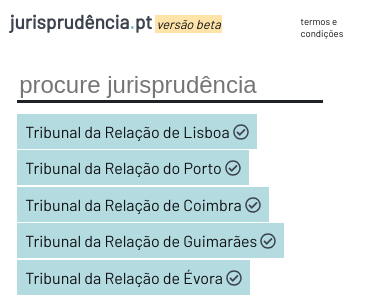
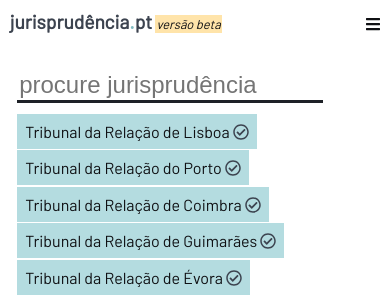
Before and after one commit to EllisBell/juris, a Django app: page / in a window 390 px wide. Shown: the top 300 px of the page. Run offline with Django 3.2, Linux system fonts and the light colour scheme; parts of the project's set-up code (start-up, migrations or seed data) failed here and were passed over; some libraries are stand-ins or nearby versions.

Commit message:
nav menu

```diff
--- a/juris-django/jurisapp/static/jurisapp/css/style.css
+++ b/juris-django/jurisapp/static/jurisapp/css/style.css
@@ -35,16 +35,14 @@ body {
 }
 
 header {
-	/*height: 5%;*/
 	margin-top: 0px;
 	margin-bottom:15px;
-	/*padding:10px;*/
 	padding-top: 10px;
 	position: relative;
 }
 
 header h1 {
-	margin:0px;
+	margin:0;
 }
 
 #logo {
@@ -76,28 +74,46 @@ header h1 {
 	font-style: italic;
 }
 
-nav {
-	float: right;
-	position: relative;
-	bottom: 5px;
+#top-nav {
+	/*float: right;*/
+	margin: 0;
+	position: absolute;
+  	bottom: 0;
+  	right: 0;
 }
 
-
-#header-info {
-	/*position: absolute;
-	bottom: 0;
-	right: 0;*/
-	font-size: 0.8rem;
-	list-style: none;
+#menu-icon {
+	margin: 0;
+	padding: 0;
+	position: absolute;
+  	bottom: 0;
+  	right: 0;
+  	display: none;
 }
 
-#header-info li {
-	display: inline-block;
-	padding-left: 2%;
-	padding-bottom: 2%;
+#menu-close {
+	margin: 0;
+	padding: 0;
+	position: absolute;
+  	bottom: 0;
+  	right: 0;
+  	display: none;
 }
 
-#header-info a {
+#top-list {
+	margin: 0;
+	padding: 0;
+	list-style: none;
+	width: 100%;
+}
+
+#top-list li {
+	display: inline-block;
+	margin-left: 15px;
+	margin-bottom: 0;
+}
+
+#top-nav a {
 	text-decoration: none;
 	color: inherit;
 }
@@ -407,6 +423,40 @@ nav {
 }
 
 @media only screen and (max-width: 700px) {
+	#top-nav {
+		height:100%;
+	}
+
+	#menu-div {
+		position: fixed;
+		background-color: #81bbc0;;
+		height: 100%;
+		width: 100%;
+		margin: 0 auto;
+		right: 0px;
+		display: none;
+	}
+
+	#top-list {
+		/*visibility: hidden;*/
+		position: relative;
+		margin-top: 10%;
+	}
+
+	#top-list li {
+		display: block;
+		margin-bottom: 10px;
+	}
+
+	#menu-icon {
+		display: block;
+		z-index: 10;
+	}
+
+	#menu-close {
+		z-index: 10;
+	}
+
 	#searchbox {
 		width:65%;
 	}
@@ -441,11 +491,6 @@ nav {
 	#logo {
 		font-size: 0.6rem;
 	}
-
-	#header-info {
-		font-size: 0.6rem;
-	}
-
 
 	#content {
 		max-width: 100%;
--- /dev/null
+++ b/juris-django/jurisapp/static/jurisapp/js/common.js
@@ -0,0 +1,17 @@
+$(document).ready(function() {
+
+	$("#menu-icon").click(function(e) {
+		$("#menu-div").css("display", "block");
+		$("#menu-icon").css("display", "none");
+		$("#menu-close").css("display", "block");
+    });
+
+    $("#menu-close").click(function(e) {
+		$("#menu-div").css("display", "none");
+		$("#menu-icon").css("display", "block");
+		$("#menu-close").css("display", "none");
+
+    });
+
+
+});
--- a/juris-django/jurisapp/static/jurisapp/js/jurisappjs.js
+++ b/juris-django/jurisapp/static/jurisapp/js/jurisappjs.js
@@ -180,5 +180,4 @@ $(document).ready(function() {
 
     setOrderByButtonSelectedAndColours($("#relevanceBtn"));
 
-
 });
--- a/juris-django/jurisapp/templates/jurisapp/base.html
+++ b/juris-django/jurisapp/templates/jurisapp/base.html
@@ -2,7 +2,9 @@
 {% load static %}
 <!-- TODO adding jquery and js and stuff but this needs to be looked at -->
 <script src="https://ajax.googleapis.com/ajax/libs/jquery/3.2.1/jquery.min.js"></script>
-{% block scripts_block %} {% endblock %}
+<script src="{% static "jurisapp/js/common.js" %}"></script>
+{% block scripts_block %}
+{% endblock %}
 <link rel="stylesheet" href="{% static "jurisapp/css/style.css" %}" />
 <link href="https://fonts.googleapis.com/css?family=Barlow" rel="stylesheet">
 <script defer src="https://use.fontawesome.com/releases/v5.0.8/js/all.js"></script>
@@ -55,12 +57,14 @@
 				<h1><a href="/"> jurisprudência<span id="ponto">.</span>pt</a></h1>
 			</div>
 		    <span id="beta">versão beta</span>
-			<!-- use <nav>
-			</nav> -->
-			<nav>
-				<ul id="header-info">
+			<nav id="top-nav">
+				<div id="menu-icon"><i class="fas fa-bars"></i></div>
+				<div id="menu-close"><i class="fas fa-times"></i></div>
+				<div id="menu-div">
+					<ul id="top-list">
 					<li><a href="/termos">termos e condições</a></li>
-				</ul>
+					</ul>
+				</div>
 			</nav>
 		</header>
 		{% block body_block %} {% endblock %}
```
